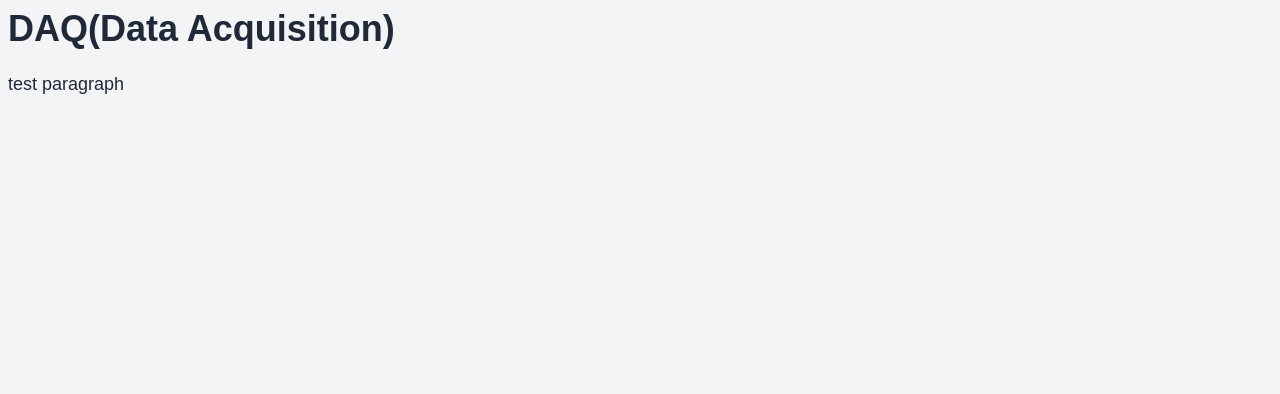
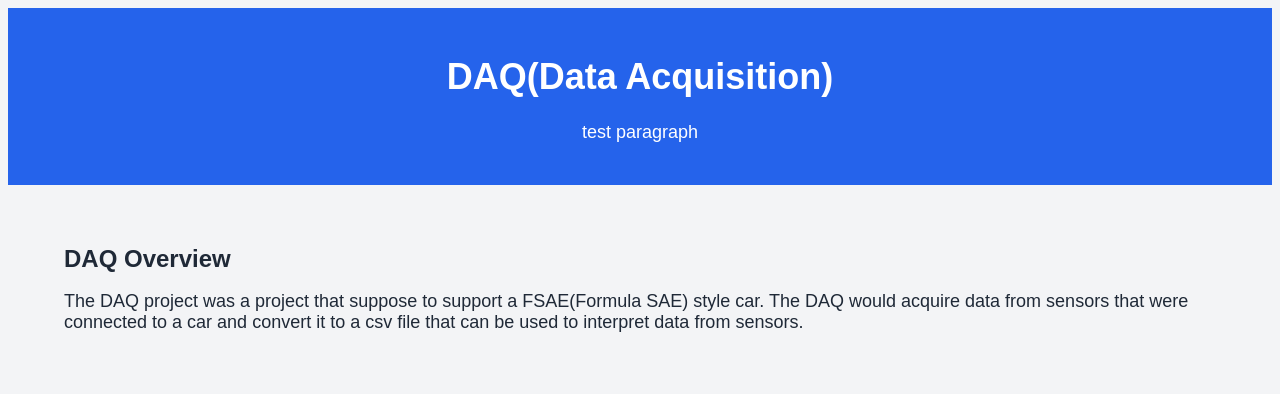
Before and after one commit to WilliamLim781/PCB-portfolio, a plain HTML site: page DAQ.html in a window 1280 px wide. Drawn offline with Linux system fonts and the light colour scheme.

Commit message:
added a paragraph to the DAQ folder

```diff
--- a/DAQ.html
+++ b/DAQ.html
@@ -6,7 +6,22 @@
     <link rel="stylesheet" href="style.css">
 </head>
 <body>
-    <h1> DAQ(Data Acquisition) </h1>
-    <p> test paragraph </p>
+    <header>
+        <h1> DAQ(Data Acquisition) </h1>
+        <p> test paragraph </p>
+    </header>
+    <main>
+        <section>
+            <h2> DAQ Overview</h2>
+            <div>
+                <p>
+                    The DAQ project was a project that suppose to support a FSAE(Formula SAE) style car. The DAQ would acquire data from sensors that were connected to a car and convert it to a csv file that can be used
+                    to interpret data from sensors.
+
+                <p>
+            </div>
+        </section>
+
+    </main>
 </body>
 </html>
```
